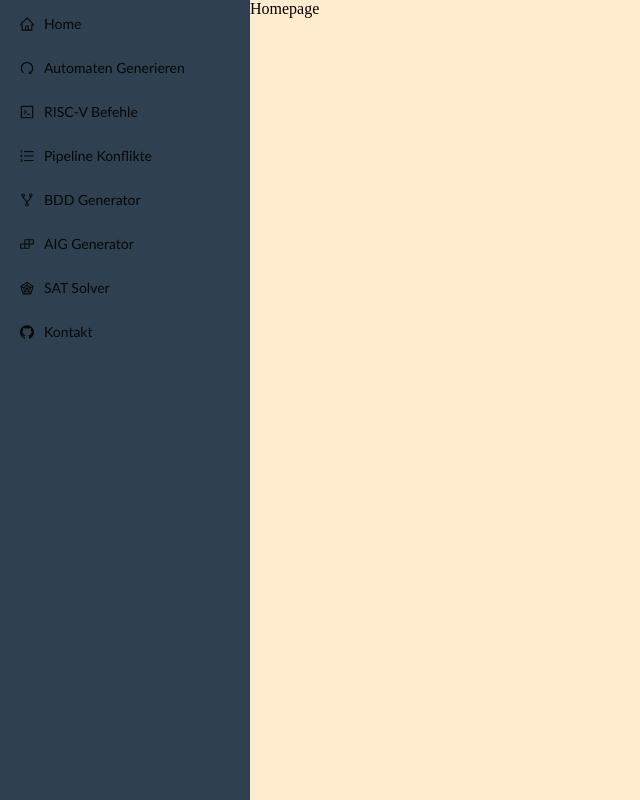
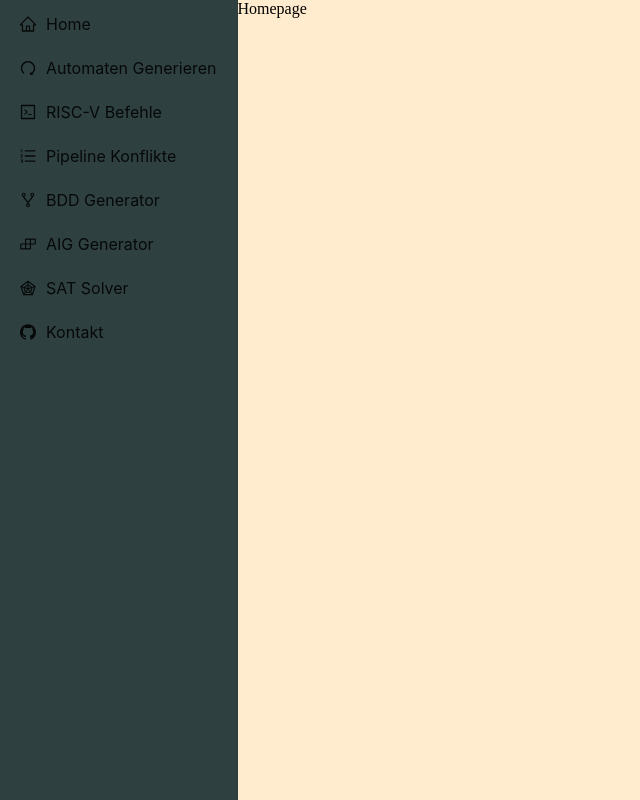
Before and after one commit to Soeky/eraguide, a React (Create React App) app: page / in a window 1280 px wide. Shown: the whole page, without its empty margins (0-640 px from the left). Built offline with nearby package versions, Linux system fonts and the light colour scheme; the HTML template or start-up script is replaced by a standard one.

Commit message:
farben und schriftgroesse passen sollte so fertig sein

```diff
--- a/src/App.css
+++ b/src/App.css
@@ -21,3 +21,18 @@ body {
   width: 250px;
   font-family: 'Trebuchet MS', 'Lucida Sans Unicode', 'Lucida Grande', 'Lucida Sans', Arial, sans-serif;
 }
+
+.ant-menu-item-selected {
+  background-color: #5c7d7d !important;
+  color: #000 !important;
+  font-size: 16px;
+}
+
+.ant-menu {
+  background-color: #2f4040 !important;
+  font-size: 16px;
+}
+
+.ant-menu-item-icon {
+  font-size: 16px !important;
+}
--- a/src/App.js
+++ b/src/App.js
@@ -19,7 +19,7 @@ function App() {
   return (
     <div className='navigation'>
 
-      <Menu className="Navbar"
+      <Menu
         onClick={({ key }) => {
           navigate(key);
         }}
```
